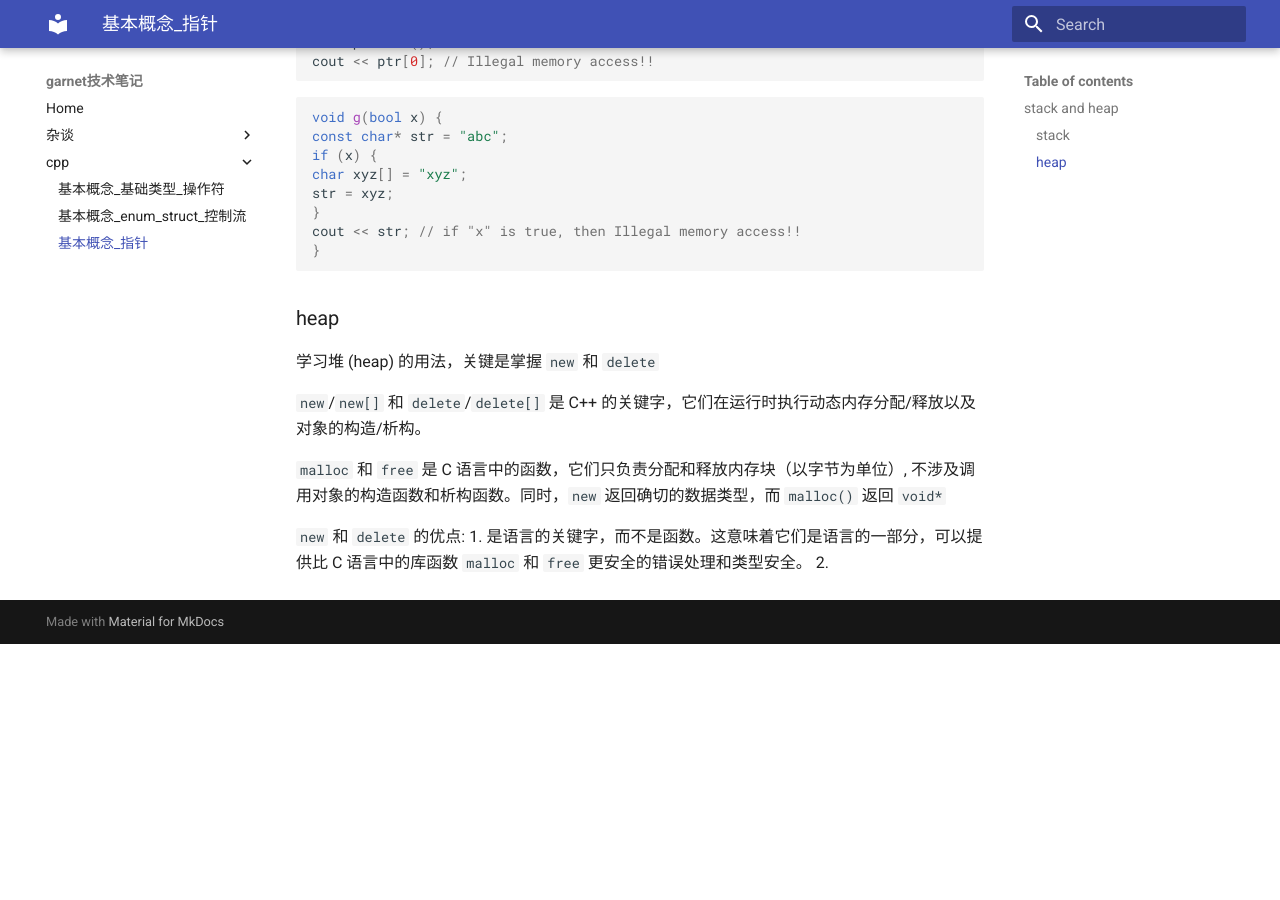
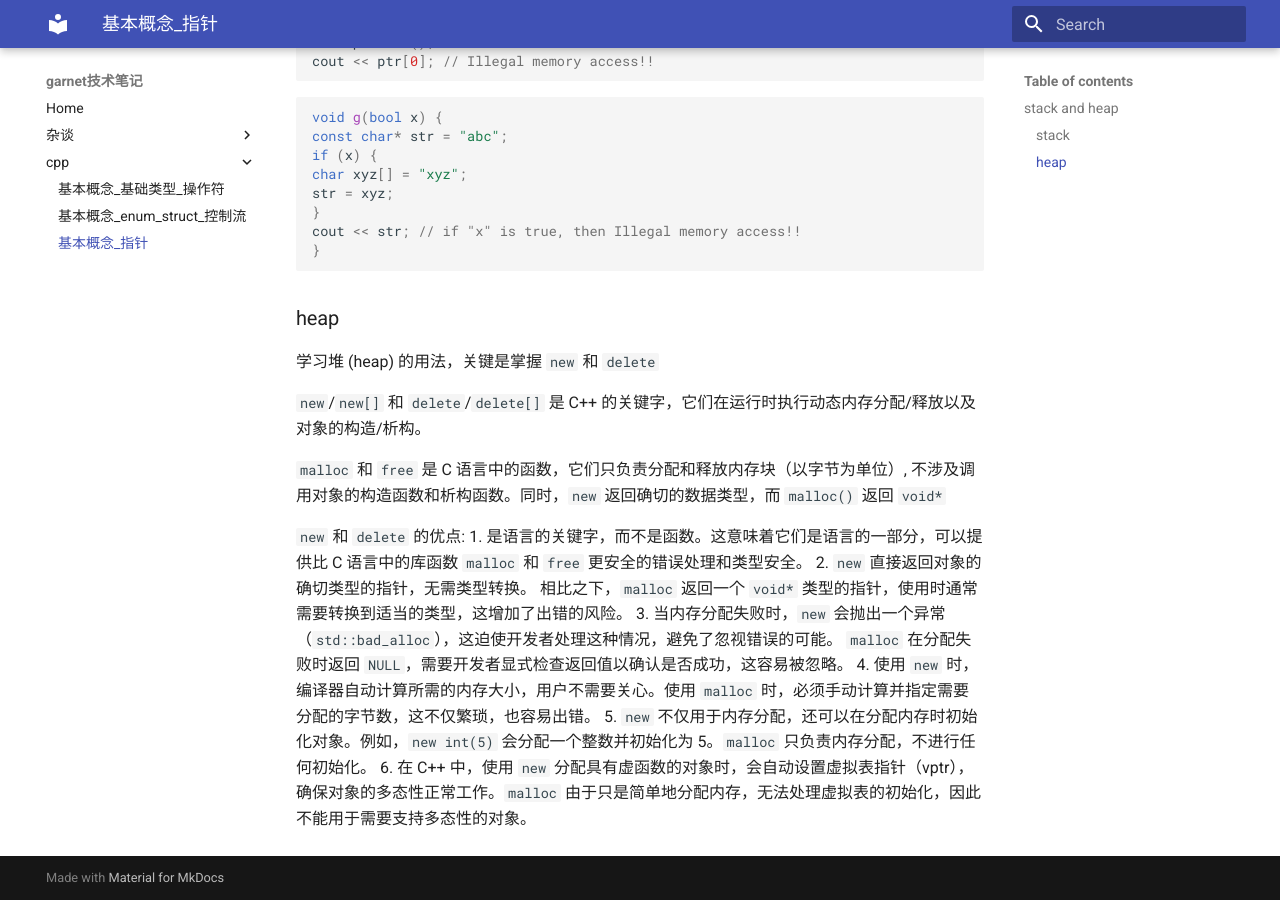
Before and after one commit to ymma98/technotes, an MkDocs documentation site: the page built from docs/cpp/基本概念_指针.md, in a window 1280 px wide and 900 px high, scrolled down 1711 px. Built offline with MkDocs 1.6.1 and Material for MkDocs 9.7.7, drawn with Linux system fonts in a browser that asks for light colours; before the commit the page ends 2355 px from its top, so only the background shows below that.

Commit message:
docs/cpp/基本概念_指针.md updated from https://stackedit.cn/

```diff
--- a/docs/cpp/基本概念_指针.md
+++ b/docs/cpp/基本概念_指针.md
@@ -71,12 +71,16 @@ cout << str; // if "x" is true, then Illegal memory access!!
 
 `new` 和 `delete` 的优点:
 1. 是语言的关键字，而不是函数。这意味着它们是语言的一部分，可以提供比 C 语言中的库函数 `malloc` 和 `free` 更安全的错误处理和类型安全。
-2.
+2. `new` 直接返回对象的确切类型的指针，无需类型转换。 相比之下，`malloc` 返回一个 `void*` 类型的指针，使用时通常需要转换到适当的类型，这增加了出错的风险。
+3. 当内存分配失败时，`new` 会抛出一个异常（`std::bad_alloc`），这迫使开发者处理这种情况，避免了忽视错误的可能。 `malloc` 在分配失败时返回 `NULL`，需要开发者显式检查返回值以确认是否成功，这容易被忽略。
+4. 使用 `new` 时，编译器自动计算所需的内存大小，用户不需要关心。使用 `malloc` 时，必须手动计算并指定需要分配的字节数，这不仅繁琐，也容易出错。
+5. `new` 不仅用于内存分配，还可以在分配内存时初始化对象。例如，`new int(5)` 会分配一个整数并初始化为 5。`malloc` 只负责内存分配，不进行任何初始化。
+6. 在 C++ 中，使用 `new` 分配具有虚函数的对象时，会自动设置虚拟表指针（vptr），确保对象的多态性正常工作。`malloc` 由于只是简单地分配内存，无法处理虚拟表的初始化，因此不能用于需要支持多态性的对象。
 
 
 
 <!--stackedit_data:
-eyJoaXN0b3J5IjpbNDI2OTMxMzY5LC00MzgyODEzMDcsMTk4Nz
-MyODcxMSwxMDA5ODMyMzU1LC0xNDkxNzM1MjU4LC0xMDM4MDky
-MTg3LC0xNjQxMTQxOTI1LDE2NjI4NzkxNF19
+eyJoaXN0b3J5IjpbNzY4ODQ0NDEsLTQzODI4MTMwNywxOTg3Mz
+I4NzExLDEwMDk4MzIzNTUsLTE0OTE3MzUyNTgsLTEwMzgwOTIx
+ODcsLTE2NDExNDE5MjUsMTY2Mjg3OTE0XX0=
 -->
```
